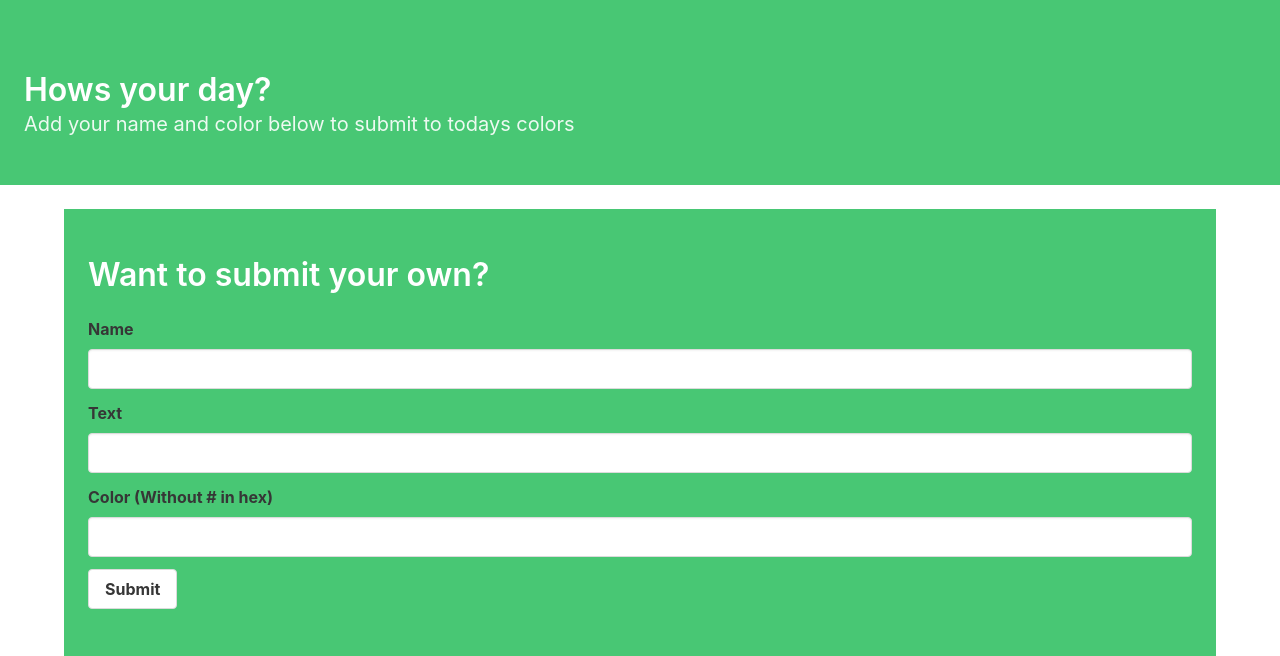
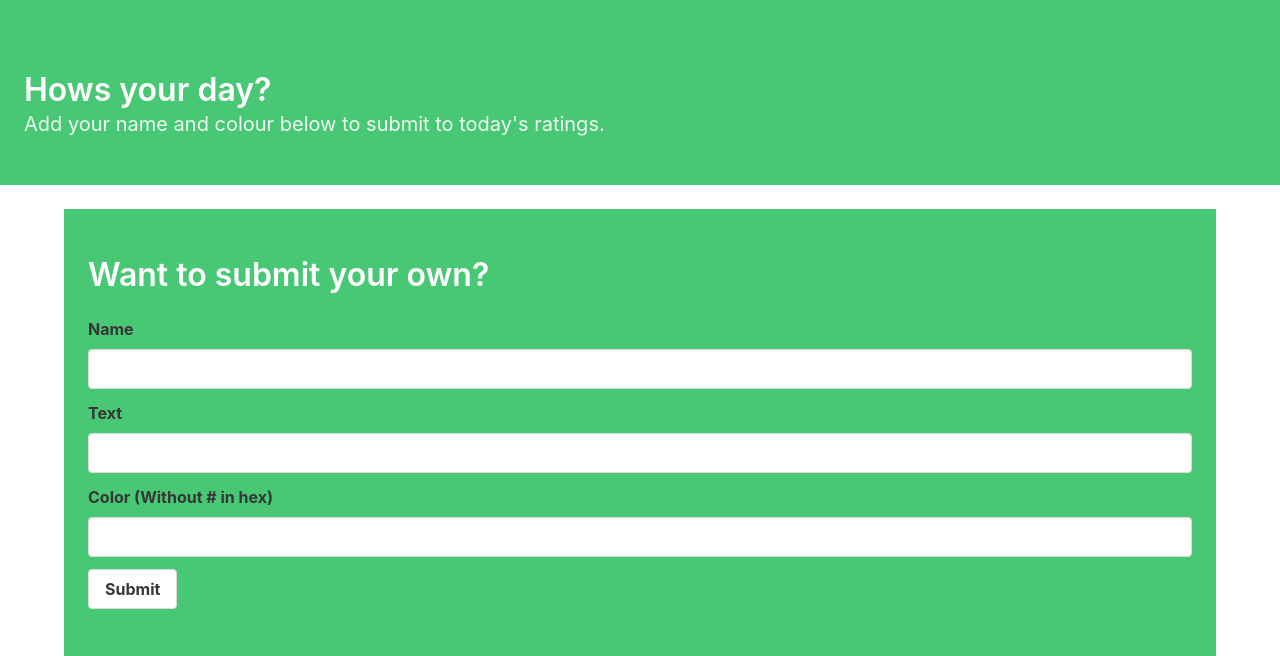
Before and after one commit to Mac898/Hows-Your-Day, a Django app: page / in a window 1280 px wide. Shown: the top 656 px of the page. Run offline with Django 3.2, Linux system fonts and the light colour scheme; data comes from the database, SQL or seed files in the repository.

Commit message:
fix spelling

```diff
--- a/hyd/howsyourday/templates/howsyourday/index.html
+++ b/hyd/howsyourday/templates/howsyourday/index.html
@@ -5,7 +5,7 @@
         <meta charset="UTF-8">
         <meta name="viewport" content="width=device-width, initial-scale=1.0">
         <meta http-equiv="X-UA-Compatible" content="ie=edge">
-        <title>Hows Your Day? In Colour</title>
+        <title>How's Your Day? In Colour.</title>
         <link rel="stylesheet" href="{% static 'howsyourday/stylesheetmin.css' %}">
         <style>
             a {
@@ -114,7 +114,7 @@
                     </div> -->
                 </nav>
                 <p class="title">Hows your day?</p>
-                <p class="subtitle">Add your name and color below to submit to todays colors</p>
+                <p class="subtitle">Add your name and colour below to submit to today's ratings.</p>
             </div>
         </section>
         <div class="level"></div>
```
